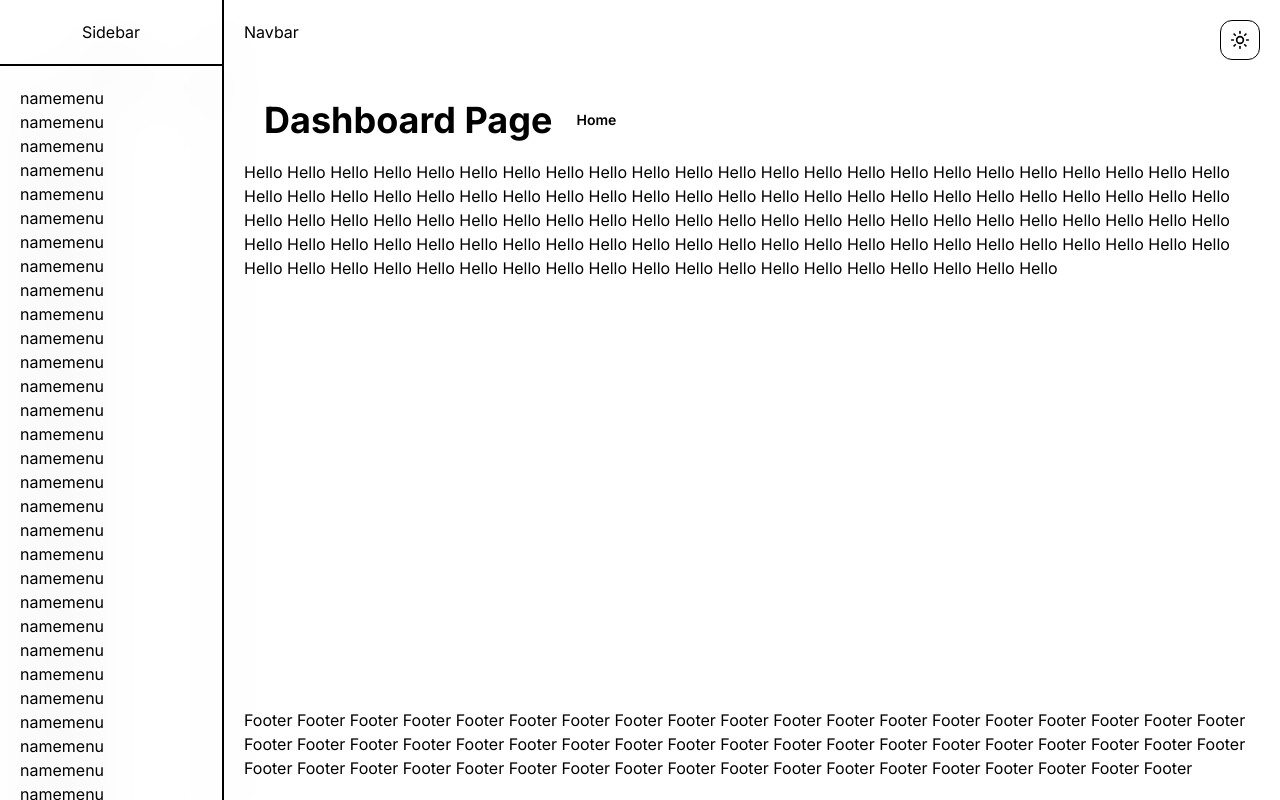
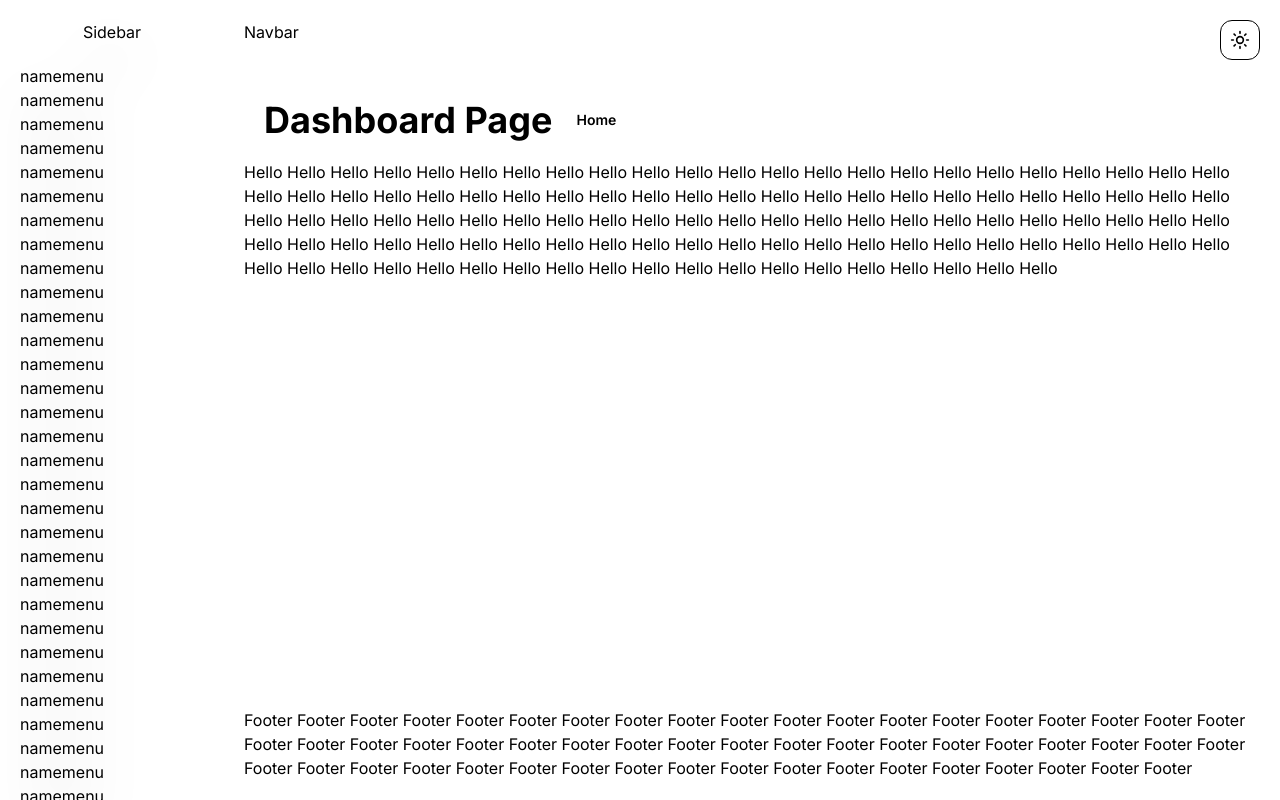
Before and after one commit to SatangBudsai/template-radix-and-next-ts, a Next.js app: page /dashboard in a window 1280 px wide. Built offline with nearby package versions, Linux system fonts and the light colour scheme; a web font is replaced by a local one.

Commit message:
add perfect-scrollbar

```diff
--- a/components/layouts/Sidebar.tsx
+++ b/components/layouts/Sidebar.tsx
@@ -1,12 +1,14 @@
 "use client"
 
 import React, { Fragment } from 'react'
+import PerfectScrollbar from 'react-perfect-scrollbar';
+import 'react-perfect-scrollbar/dist/css/styles.css';
 
 type Props = {}
 
 export const MenuSidebar = () => {
     return (<Fragment>
-        <div className='flex justify-center py-5 border-b-2'>Sidebar</div>
+        <div className='flex justify-center pt-5'>Sidebar</div>
         <div className='p-5'>
             <div>namemenu</div>
             <div>namemenu</div>
@@ -57,8 +59,10 @@ export const MenuSidebar = () => {
 
 const Sidebar = (props: Props) => {
     return (
-        <div className='max-h-screen min-w-[14rem] bg-background border-r-2 border-foreground/10 drop-shadow-2xl overflow-y-auto hidden-scrollbar max-md:hidden'>
-            <MenuSidebar />
+        <div className='max-h-screen min-w-[14rem] bg-background drop-shadow-2xl max-md:hidden'>
+            <PerfectScrollbar>
+                <MenuSidebar />
+            </PerfectScrollbar>
         </div>
     )
 }
--- a/package.json
+++ b/package.json
@@ -58,6 +58,7 @@
     "react-day-picker": "^8.8.0",
     "react-dom": "18.2.0",
     "react-hook-form": "^7.45.2",
+    "react-perfect-scrollbar": "^1.5.8",
     "react-redux": "^8.1.2",
     "tailwind-merge": "^1.14.0",
     "tailwindcss": "3.3.3",
```
Also changed, not shown: 1 other file (tests, documents, lock files or other folders).
